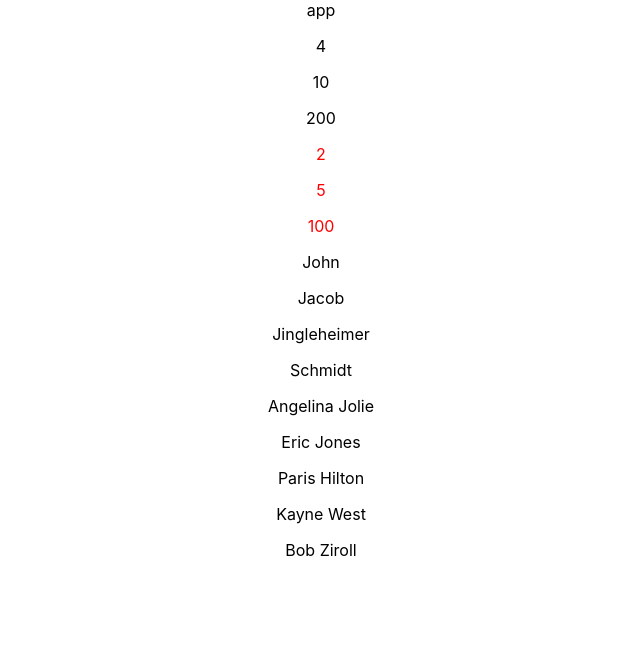
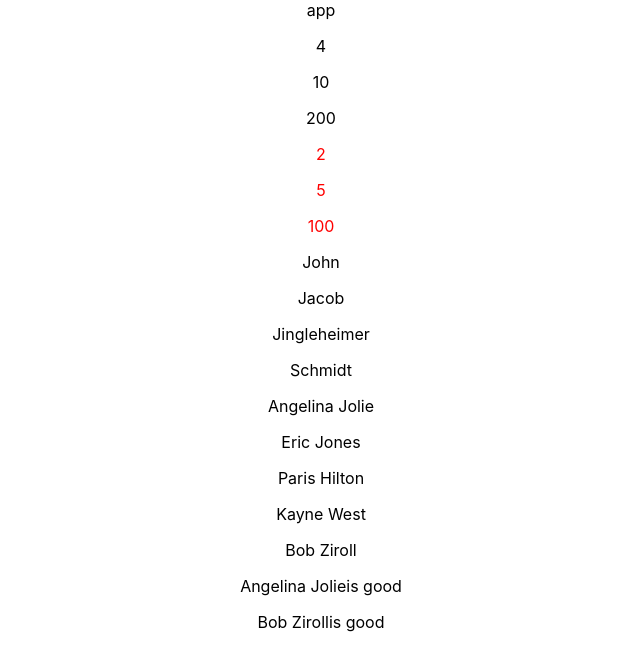
Before and after one commit to GoranAviani/array-map-exercises, a React (Create React App) app: page / in a window 1280 px wide. Shown: the top 670 px of the page, without its empty margins (319-959 px from the left). Built offline with nearby package versions, Linux system fonts and the light colour scheme.

Commit message:
exercise

```diff
--- a/src/App.js
+++ b/src/App.js
@@ -90,6 +90,31 @@
         age: 100
     }
 ])}
+
+        {makeStrings([
+    {
+        name: "Angelina Jolie",
+        age: 80
+    },
+    {
+        name: "Eric Jones",
+        age: 2
+    },
+    {
+        name: "Paris Hilton",
+        age: 5
+    },
+    {
+        name: "Kayne West",
+        age: 16
+    },
+    {
+        name: "Bob Ziroll",
+        age: 100
+    }
+])   }
+
+
     </div>
   );
 }
```
